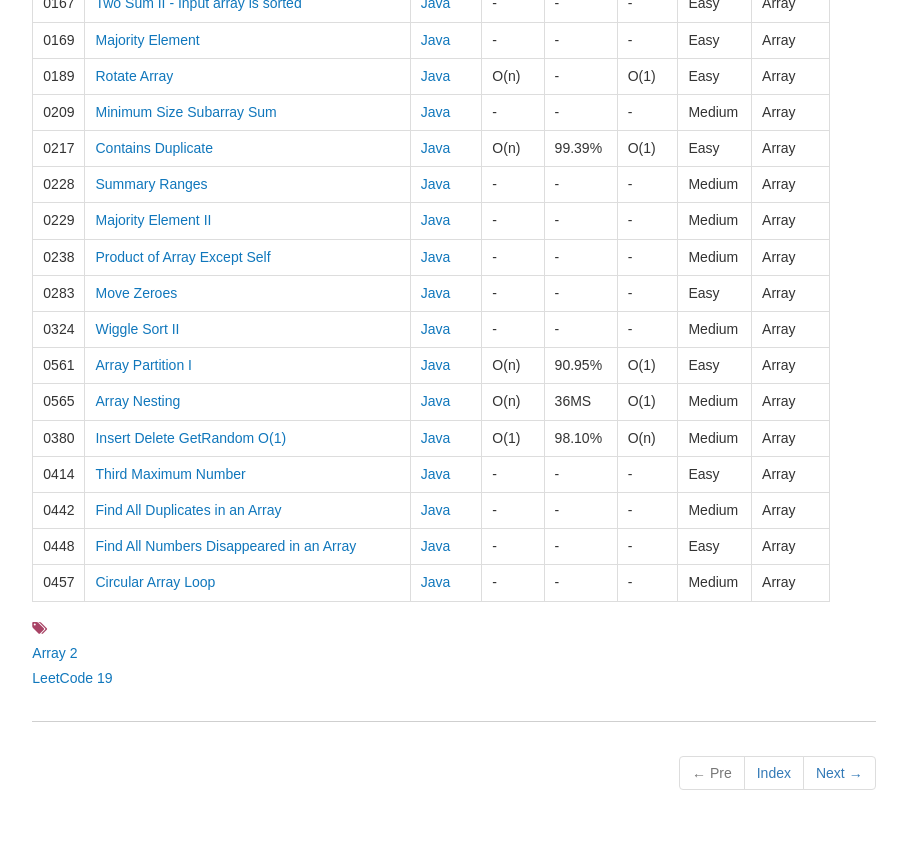
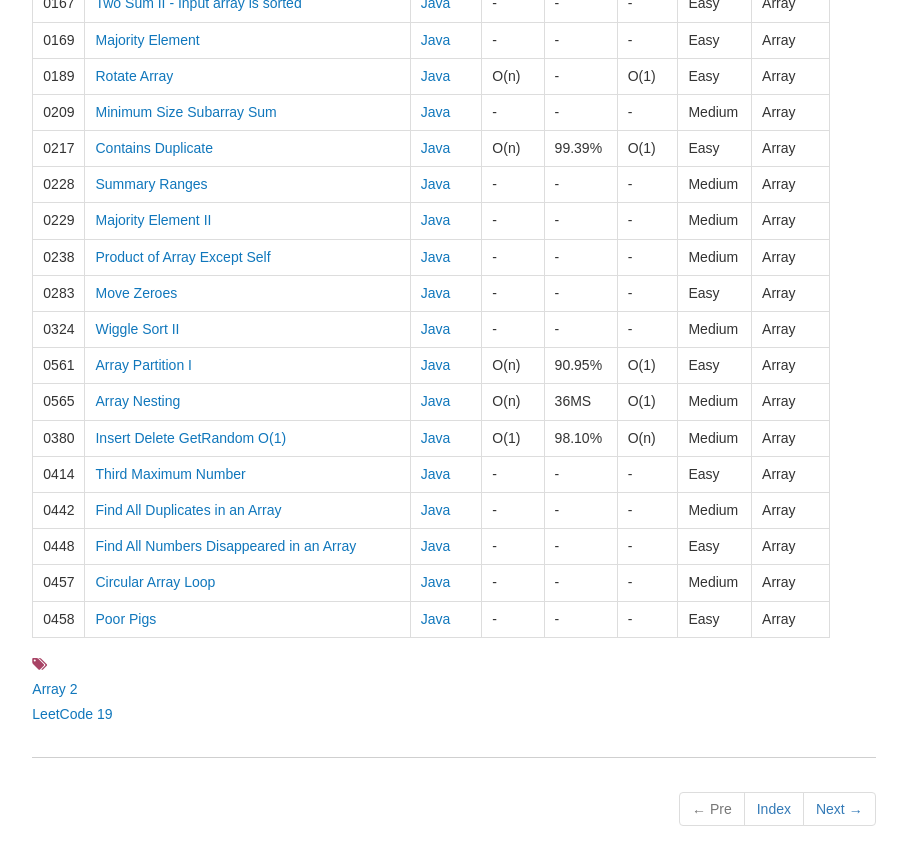
Before and after one commit to dunso/algorithm, a Jekyll site: the page built from docs/_posts/2017-11-29-Array.md, in a window 1280 px wide and 900 px high, scrolled down 892 px. Shown: the top 865 px of the window, without its empty margins (186-1093 px from the left). Built offline with Jekyll 4.4.1, drawn with Linux system fonts in a browser that asks for light colours; nearby versions of some CDN libraries.

Commit message:
Add index of LeetCode0458.java to docs

```diff
--- a/docs/_posts/2017-11-29-Array.md
+++ b/docs/_posts/2017-11-29-Array.md
@@ -48,3 +48,4 @@ icon: file-alt
 |0442|[Find All Duplicates in an Array ](https://leetcode.com/problems/find-all-duplicates-in-an-array/) | [Java](https://e.srl/leetcode-442/)  |-|-|-|Medium |Array|
 |0448|[Find All Numbers Disappeared in an Array](https://leetcode.com/problems/find-all-numbers-disappeared-in-an-array/) | [Java](https://e.srl/leetcode-448/)  |-|-|-|Easy|Array|
 |0457|[Circular Array Loop](https://leetcode.com/problems/circular-array-loop/) | [Java](https://e.srl/leetcode-457/)  |-|-|-|Medium|Array|
+|0458|[Poor Pigs](https://leetcode.com/problems/poor-pigs/) | [Java](https://e.srl/leetcode-458/)  |-|-|-|Easy|Array|
```
